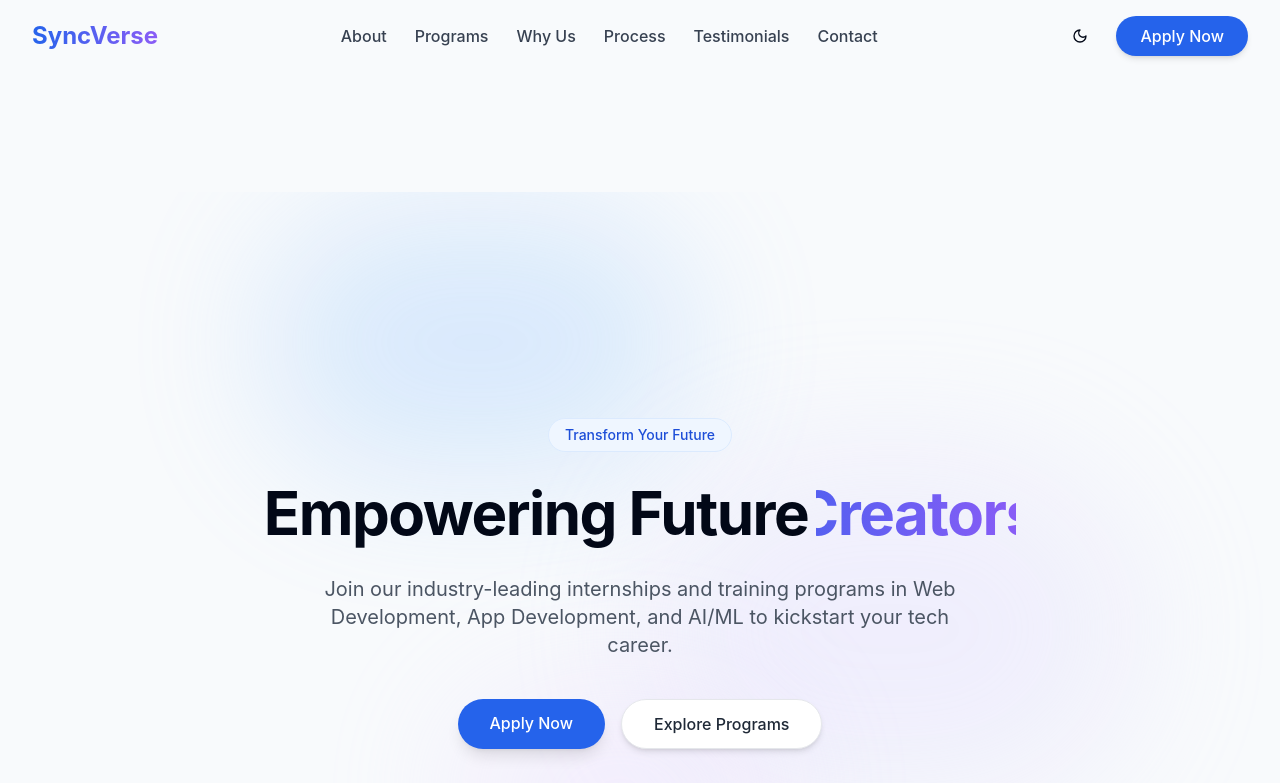
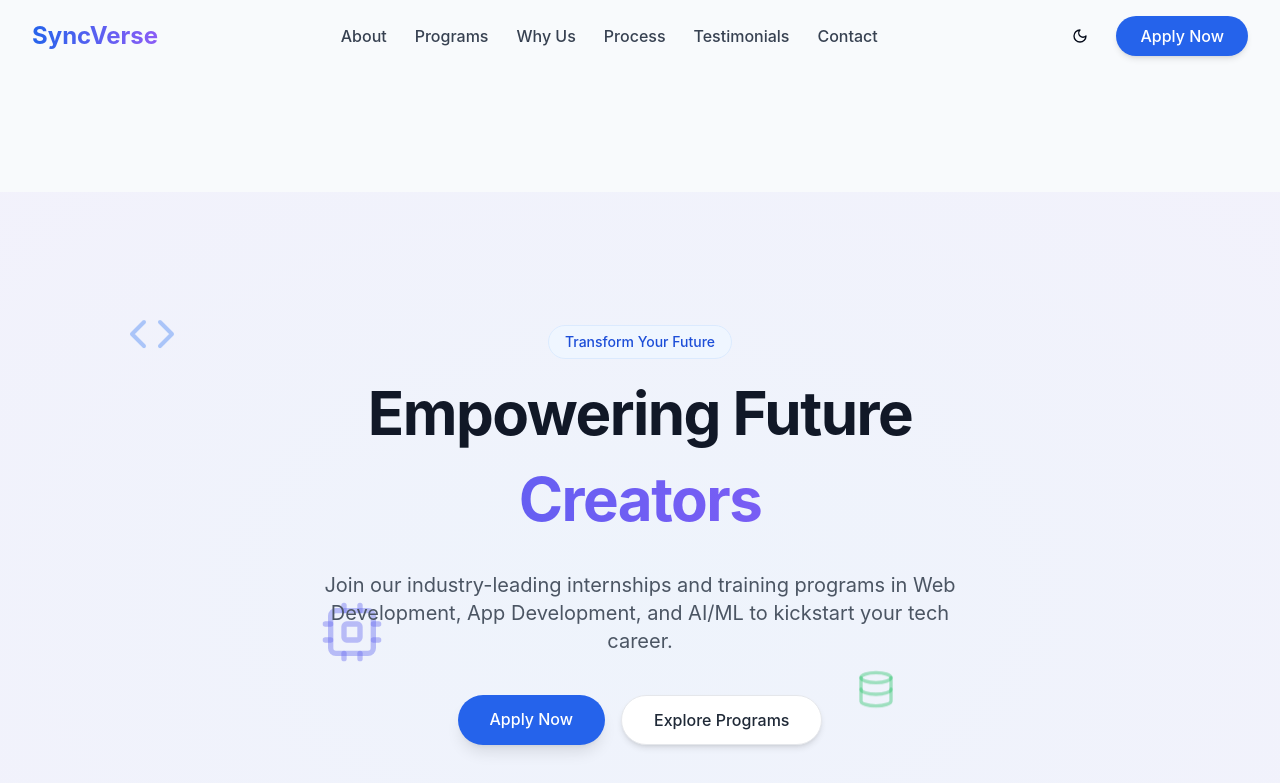
Before and after one commit to tenyson1131/syncverse-ignite-31, a React (Vite) app: page / in a window 1280 px wide. Shown: the top 783 px of the page. Built offline with nearby package versions, Linux system fonts and the light colour scheme.

Commit message:
Refactor: Redesign hero section with animations and background effects

```diff
--- a/src/components/Hero.tsx
+++ b/src/components/Hero.tsx
@@ -1,11 +1,14 @@
 
-import { ChevronDown } from 'lucide-react';
-import { useEffect, useState } from 'react';
+import { ChevronDown, Code, Terminal, Database, Cpu } from 'lucide-react';
+import { useEffect, useState, useRef } from 'react';
 import { toast } from 'sonner';
+import BackgroundPattern from './BackgroundPattern';
 
 const Hero = () => {
   const [isVisible, setIsVisible] = useState(false);
   const [currentWord, setCurrentWord] = useState(0);
+  const [mousePosition, setMousePosition] = useState({ x: 0, y: 0 });
+  const heroRef = useRef<HTMLDivElement>(null);
 
   const words = ["Developers", "Innovators", "Creators", "Leaders"];
 
@@ -23,7 +26,22 @@ const Hero = () => {
       position: 'bottom-right',
     });
 
-    return () => clearInterval(wordInterval);
+    // Mouse move parallax effect
+    const handleMouseMove = (e: MouseEvent) => {
+      if (heroRef.current) {
+        const { left, top, width, height } = heroRef.current.getBoundingClientRect();
+        const x = (e.clientX - left) / width - 0.5;
+        const y = (e.clientY - top) / height - 0.5;
+        setMousePosition({ x, y });
+      }
+    };
+
+    window.addEventListener('mousemove', handleMouseMove);
+
+    return () => {
+      clearInterval(wordInterval);
+      window.removeEventListener('mousemove', handleMouseMove);
+    };
   }, []);
 
   const scrollToNextSection = () => {
@@ -31,53 +49,80 @@ const Hero = () => {
   };
 
   return (
-    <div className="relative min-h-screen flex items-center justify-center overflow-hidden theme-transition">
-      {/* Animated background blobs */}
-      <div className="absolute inset-0 overflow-hidden">
-        <div className="blob top-[10%] left-[20%] w-[30%] h-[30%] bg-blue-300 dark:bg-blue-700 rounded-full"></div>
-        <div className="blob top-[40%] right-[15%] w-[35%] h-[40%] bg-violet-200 dark:bg-violet-800 rounded-full animation-delay-2000"></div>
-        <div className="blob bottom-[10%] left-[35%] w-[25%] h-[25%] bg-purple-200 dark:bg-purple-700 rounded-full animation-delay-4000"></div>
+    <div
+      ref={heroRef}
+      className="relative min-h-screen w-full overflow-hidden flex items-center justify-center theme-transition"
+    >
+      {/* Tech-inspired background with grid and floating elements */}
+      <BackgroundPattern className="opacity-40 dark:opacity-20" />
+
+      {/* Floating tech icons */}
+      <div className="absolute w-full h-full pointer-events-none">
+        <div
+          className="absolute top-[15%] left-[10%] transform -translate-x-1/2 -translate-y-1/2 animate-float"
+          style={{
+            animationDelay: '0s',
+            transform: `translate(${mousePosition.x * -20}px, ${mousePosition.y * -20}px) translateX(-50%) translateY(-50%)`
+          }}
+        >
+          <Code className="w-12 h-12 text-blue-500/40 dark:text-blue-400/40" />
+        </div>
+        <div
+          className="absolute bottom-[20%] right-[15%] transform -translate-x-1/2 -translate-y-1/2 animate-float"
+          style={{
+            animationDelay: '1s',
+            transform: `translate(${mousePosition.x * -30}px, ${mousePosition.y * -30}px) translateX(-50%) translateY(-50%)`
+          }}
+        >
+          <Terminal className="w-14 h-14 text-purple-500/40 dark:text-purple-400/40" />
+        </div>
+        <div
+          className="absolute top-[60%] right-[30%] transform -translate-x-1/2 -translate-y-1/2 animate-float"
+          style={{
+            animationDelay: '2s',
+            transform: `translate(${mousePosition.x * -15}px, ${mousePosition.y * -15}px) translateX(-50%) translateY(-50%)`
+          }}
+        >
+          <Database className="w-10 h-10 text-green-500/40 dark:text-green-400/40" />
+        </div>
+        <div
+          className="absolute bottom-[40%] left-[25%] transform -translate-x-1/2 -translate-y-1/2 animate-float"
+          style={{
+            animationDelay: '3s',
+            transform: `translate(${mousePosition.x * -25}px, ${mousePosition.y * -25}px) translateX(-50%) translateY(-50%)`
+          }}
+        >
+          <Cpu className="w-16 h-16 text-indigo-500/40 dark:text-indigo-400/40" />
+        </div>
       </div>
 
-      {/* Subtle grid pattern overlay */}
-      <div className="absolute inset-0 bg-grid-pattern opacity-[0.03] dark:opacity-[0.05]"></div>
+      {/* Subtle animated gradient overlay */}
+      <div className="absolute inset-0 bg-gradient-radial from-blue-500/5 to-violet-500/5 dark:from-blue-500/10 dark:to-violet-500/10 animate-pulse-slow"></div>
 
-      <div className={`relative z-10 section-container text-center pt-24 transition-opacity duration-1000 ${isVisible ? 'opacity-100' : 'opacity-0'}`}>
+      {/* Content */}
+      <div className={`relative z-10 max-w-7xl mx-auto px-4 sm:px-6 lg:px-8 text-center transition-opacity duration-1000 ${isVisible ? 'opacity-100' : 'opacity-0'}`}>
         <div className="inline-block mb-6 px-4 py-1.5 rounded-full bg-blue-50 dark:bg-blue-900/50 border border-blue-100 dark:border-blue-700 text-blue-700 dark:text-blue-300 text-sm font-medium animate-slide-in-left">
           Transform Your Future
         </div>
 
-        <h1 className="mb-6 max-w-4xl mx-auto animate-slide-in-left animation-delay-200 flex flex-col md:flex-row items-center justify-center gap-2">
-          <span className="block">Empowering Future </span>
-          <div className="relative inline-block min-w-[200px] h-[1.25em] align-bottom">
-            <span className="text-gradient absolute inset-0 flex items-center justify-center transform transition-all duration-500 ease-in-out"
-                  style={{
-                    opacity: currentWord === 0 ? 1 : 0,
-                    transform: currentWord === 0 ? 'translateY(0)' : 'translateY(20px)'
-                  }}>
-              {words[0]}
-            </span>
-            <span className="text-gradient-alt absolute inset-0 flex items-center justify-center transform transition-all duration-500 ease-in-out"
-                  style={{
-                    opacity: currentWord === 1 ? 1 : 0,
-                    transform: currentWord === 1 ? 'translateY(0)' : 'translateY(20px)'
-                  }}>
-              {words[1]}
-            </span>
-            <span className="text-gradient absolute inset-0 flex items-center justify-center transform transition-all duration-500 ease-in-out"
-                  style={{
-                    opacity: currentWord === 2 ? 1 : 0,
-                    transform: currentWord === 2 ? 'translateY(0)' : 'translateY(20px)'
-                  }}>
-              {words[2]}
-            </span>
-            <span className="text-gradient-alt absolute inset-0 flex items-center justify-center transform transition-all duration-500 ease-in-out"
-                  style={{
-                    opacity: currentWord === 3 ? 1 : 0,
-                    transform: currentWord === 3 ? 'translateY(0)' : 'translateY(20px)'
-                  }}>
-              {words[3]}
-            </span>
+        <h1 className="mb-6 max-w-4xl mx-auto text-gray-900 dark:text-white">
+          <span className="block animate-fade-in-left animation-delay-200">Empowering Future</span>
+          <div className="h-20 sm:h-24 relative mt-2">
+            {words.map((word, index) => (
+              <span
+                key={word}
+                className={`absolute inset-0 flex items-center justify-center w-full transition-all duration-500 ease-in-out ${
+                  index % 2 === 0 ? 'text-gradient' : 'text-gradient-alt'
+                }`}
+                style={{
+                  opacity: currentWord === index ? 1 : 0,
+                  transform: currentWord === index ? 'translateY(0)' : 'translateY(20px)',
+                  filter: currentWord === index ? 'blur(0px)' : 'blur(4px)'
+                }}
+              >
+                {word}
+              </span>
+            ))}
           </div>
         </h1>
 
--- a/src/index.css
+++ b/src/index.css
@@ -74,8 +74,12 @@
     @apply border-border;
   }
 
+  html, body {
+    @apply overflow-x-hidden;
+  }
+
   body {
-    @apply bg-background text-foreground font-sans antialiased;
+    @apply bg-background text-foreground font-sans antialiased w-screen max-w-full;
     font-feature-settings: "rlig" 1, "calt" 1;
   }
 
```
